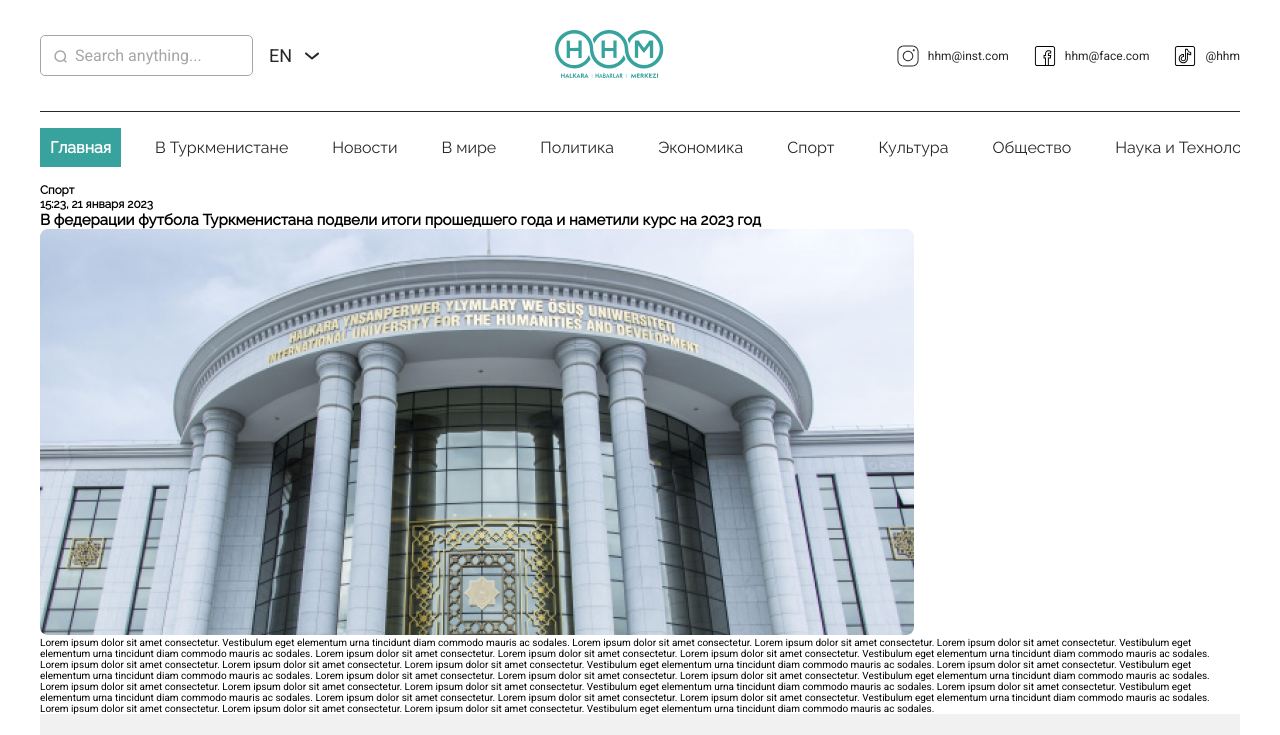
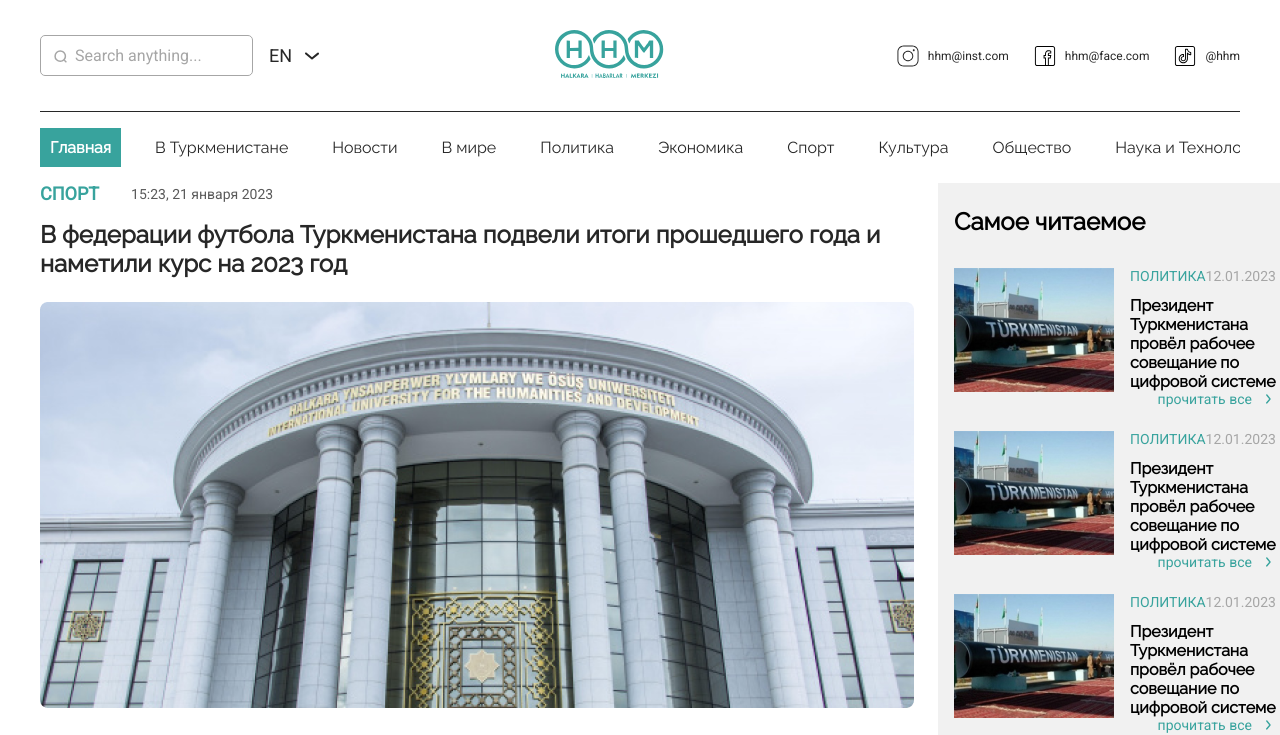
Before and after one commit to VividTruthKeeper/hhm-client, a React (Vite) app: page /news in a window 1280 px wide. Shown: the top 735 px of the page. Built offline with nearby package versions, Linux system fonts and the light colour scheme.

Commit message:
news article done

```diff
--- a/src/pages/NewsArticle.tsx
+++ b/src/pages/NewsArticle.tsx
@@ -9,6 +9,7 @@ const NewsArticle = () => {
       <div className="container">
         <div className="news-article-inner">
           <div className="news-article-content">
+            <div className="news-article-info">
               <div className="news-article-status">
                 <h3 className="news-article-category">Спорт</h3>
                 <h3 className="news-article-date">15:23, 21 января 2023</h3>
@@ -17,6 +18,7 @@ const NewsArticle = () => {
                 В федерации футбола Туркменистана подвели итоги прошедшего года и наметили курс на
                 2023 год
               </h2>
+            </div>
             <div className="news-article-image">
               <img src={placeholder} alt="image" />
             </div>
@@ -25,23 +27,30 @@ const NewsArticle = () => {
               commodo mauris ac sodales. Lorem ipsum dolor sit amet consectetur. Lorem ipsum dolor
               sit amet consectetur. Lorem ipsum dolor sit amet consectetur. Vestibulum eget
               elementum urna tincidunt diam commodo mauris ac sodales. Lorem ipsum dolor sit amet
-              consectetur. Lorem ipsum dolor sit amet consectetur. Lorem ipsum dolor sit amet
-              consectetur. Vestibulum eget elementum urna tincidunt diam commodo mauris ac sodales.
-              Lorem ipsum dolor sit amet consectetur. Lorem ipsum dolor sit amet consectetur. Lorem
-              ipsum dolor sit amet consectetur. Vestibulum eget elementum urna tincidunt diam
-              commodo mauris ac sodales. Lorem ipsum dolor sit amet consectetur. Vestibulum eget
-              elementum urna tincidunt diam commodo mauris ac sodales. Lorem ipsum dolor sit amet
-              consectetur. Lorem ipsum dolor sit amet consectetur. Lorem ipsum dolor sit amet
-              consectetur. Vestibulum eget elementum urna tincidunt diam commodo mauris ac sodales.
-              Lorem ipsum dolor sit amet consectetur. Lorem ipsum dolor sit amet consectetur. Lorem
-              ipsum dolor sit amet consectetur. Vestibulum eget elementum urna tincidunt diam
-              commodo mauris ac sodales. Lorem ipsum dolor sit amet consectetur. Vestibulum eget
-              elementum urna tincidunt diam commodo mauris ac sodales. Lorem ipsum dolor sit amet
-              consectetur. Lorem ipsum dolor sit amet consectetur. Lorem ipsum dolor sit amet
-              consectetur. Vestibulum eget elementum urna tincidunt diam commodo mauris ac sodales.
-              Lorem ipsum dolor sit amet consectetur. Lorem ipsum dolor sit amet consectetur. Lorem
-              ipsum dolor sit amet consectetur. Vestibulum eget elementum urna tincidunt diam
-              commodo mauris ac sodales.
+              consectetur. <br />
+              <br /> Lorem ipsum dolor sit amet consectetur. Lorem ipsum dolor sit amet consectetur.
+              Vestibulum eget elementum urna tincidunt diam commodo mauris ac sodales. Lorem ipsum
+              dolor sit amet consectetur. Lorem ipsum dolor sit amet consectetur. Lorem ipsum dolor
+              sit amet consectetur. Vestibulum eget elementum urna tincidunt diam commodo mauris ac
+              sodales.
+              <br />
+              <br /> Lorem ipsum dolor sit amet consectetur. Vestibulum eget elementum urna
+              tincidunt diam commodo mauris ac sodales. Lorem ipsum dolor sit amet consectetur.
+              Lorem ipsum dolor sit amet consectetur. Lorem ipsum dolor sit amet consectetur.
+              <br />
+              <br /> Vestibulum eget elementum urna tincidunt diam commodo mauris ac sodales. Lorem
+              ipsum dolor sit amet consectetur. Lorem ipsum dolor sit amet consectetur. Lorem ipsum
+              dolor sit amet consectetur. Vestibulum eget elementum urna tincidunt diam commodo
+              mauris ac sodales.
+              <br />
+              <br /> Lorem ipsum dolor sit amet consectetur. Vestibulum eget elementum urna
+              tincidunt diam commodo mauris ac sodales. Lorem ipsum dolor sit amet consectetur.
+              Lorem ipsum dolor sit amet consectetur. Lorem ipsum dolor sit amet consectetur.
+              <br />
+              <br /> Vestibulum eget elementum urna tincidunt diam commodo mauris ac sodales. Lorem
+              ipsum dolor sit amet consectetur. Lorem ipsum dolor sit amet consectetur. Lorem ipsum
+              dolor sit amet consectetur. Vestibulum eget elementum urna tincidunt diam commodo
+              mauris ac sodales.
             </p>
           </div>
           <Aside />
--- a/src/styles/_news-article.scss
+++ b/src/styles/_news-article.scss
@@ -0,0 +1,57 @@
+.news-article-inner {
+  display: grid;
+  grid-template-columns: 2fr 1fr;
+  gap: 2.4rem;
+}
+.news-article-info {
+  display: flex;
+  flex-direction: column;
+  gap: 1.6rem;
+}
+
+.news-article-content {
+  display: flex;
+  flex-direction: column;
+  gap: 2.4rem;
+}
+
+.news-article-status {
+  display: flex;
+  gap: 3.2rem;
+  align-items: center;
+}
+
+.news-article-category {
+  @include roboto;
+  color: $main;
+  text-transform: uppercase;
+  font-size: 1.8rem;
+  font-weight: 700;
+}
+
+.news-article-date {
+  color: $body;
+  font-size: 1.4rem;
+  font-weight: 400;
+  @include roboto;
+}
+
+.news-article-title {
+  @include raleway;
+  font-weight: 700;
+  font-size: 2.4rem;
+  color: $black;
+}
+
+.news-article-image {
+  width: 100%;
+  height: 100%;
+  object-fit: cover;
+}
+
+.news-article-text {
+  @include roboto;
+  color: $body;
+  font-size: 1.8rem;
+  font-weight: 400;
+}
```
Lines whose indentation alone changed are shown as unchanged.
